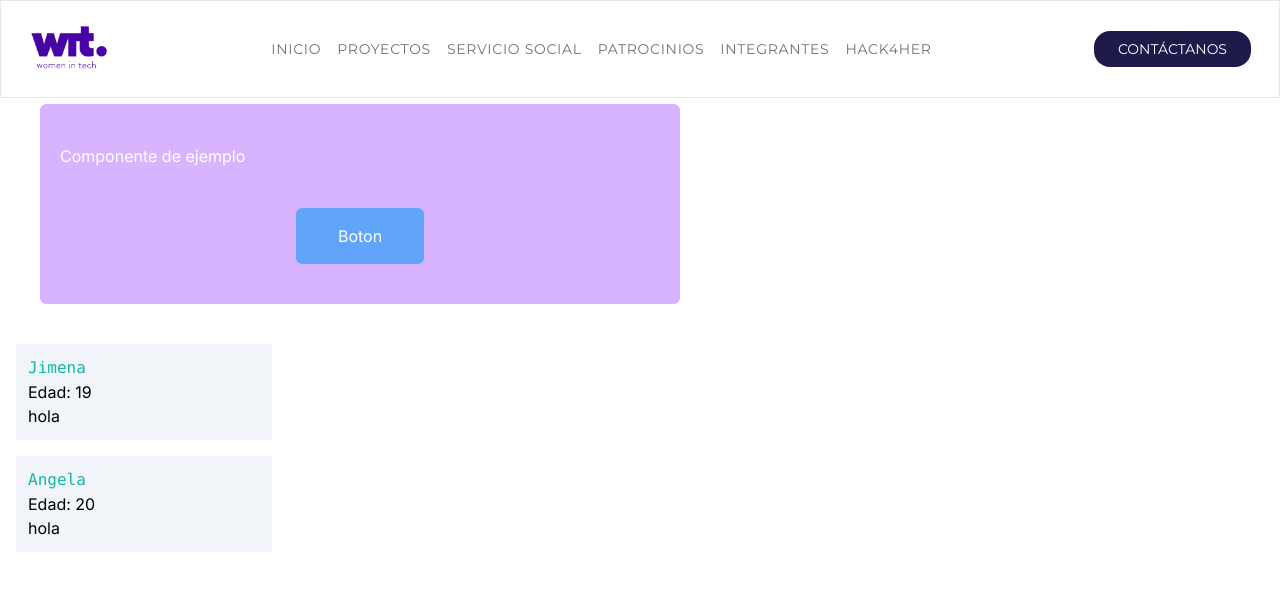
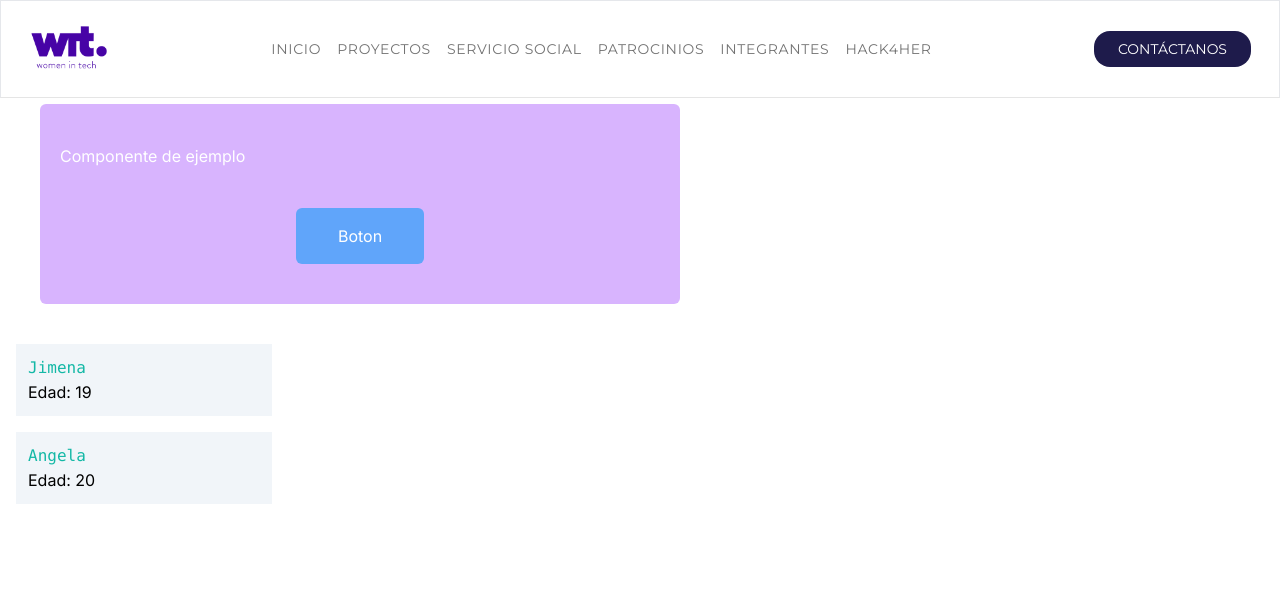
Before and after one commit to WIT-MTY/webpage, a Next.js app: page /pageExample in a window 1280 px wide. Shown: the top 590 px of the page. Built offline with nearby package versions, Linux system fonts and the light colour scheme.

Commit message:
Update examples

```diff
--- a/app/(pages)/test/page.tsx
+++ b/app/(pages)/test/page.tsx
@@ -1,4 +1,3 @@
-import { Example } from "@/app/components/ejemploProps";
 
 const Test = () => {
     return (
@@ -9,4 +8,12 @@ const Test = () => {
     )
 }
 
+export const Example = () => {
+    return (
+        <div>
+            hola
+        </div>
+    )
+}
+
 export default Test;
--- a/app/components/ejemploProps.tsx
+++ b/app/components/ejemploProps.tsx
@@ -1,11 +1,10 @@
 interface EjemploProps {
     nombre: string;
     edad: number;
-
 }
 
 
-const EjemploProps: React.FC<EjemploProps> = ({ nombre, edad }) => {
+const EjemploProps = ({ nombre, edad } : EjemploProps) => {
     return (
         <div className="m-4 bg-slate-100 w-1/5 p-3">
             <h1 className="text-teal-500 font-mono">
@@ -14,18 +13,10 @@ const EjemploProps: React.FC<EjemploProps> = ({ nombre, edad }) => {
             <p>
                 Edad: {edad}
             </p>
-            <Example />
-
         </div>
     )
 }
 
-export const Example = () => {
-    return (
-        <div>
-            hola
-        </div>
-    )
-}
+
 
 export default EjemploProps;
```
